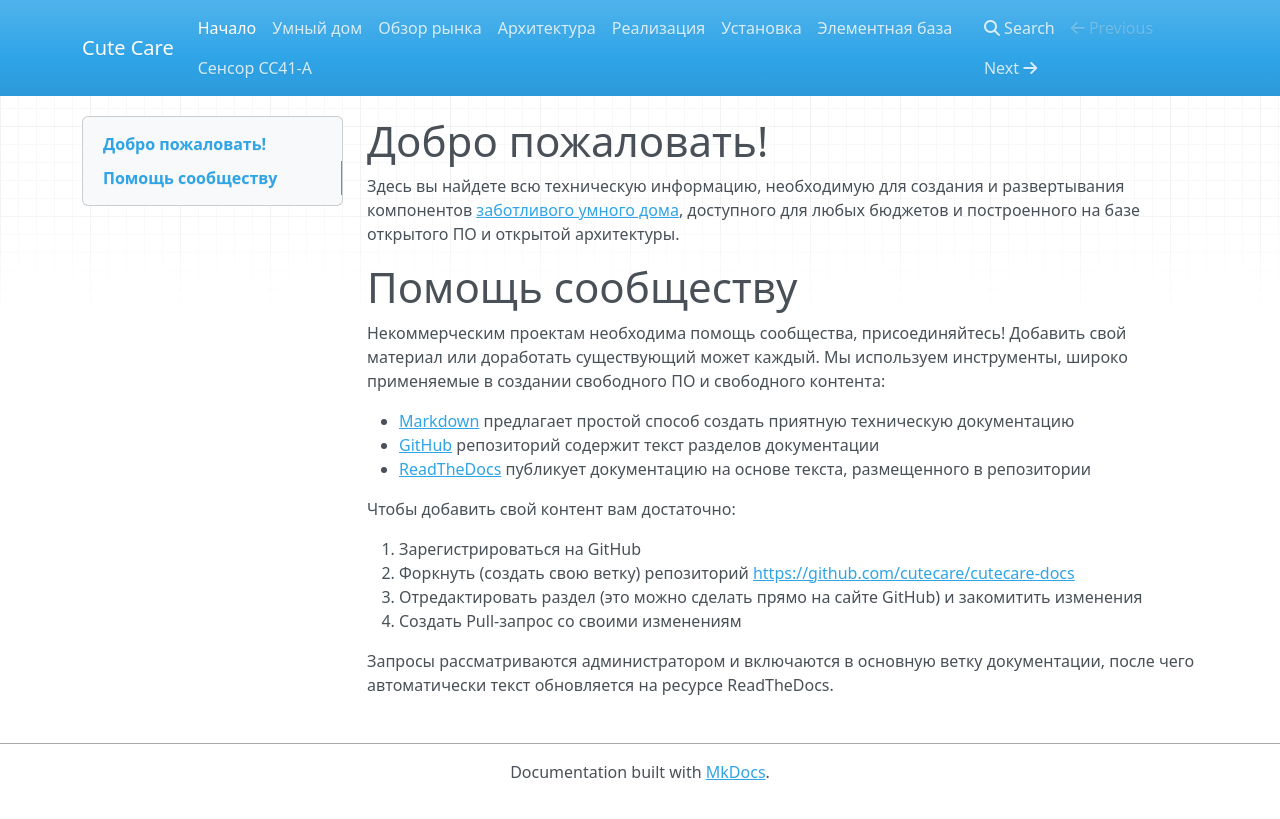
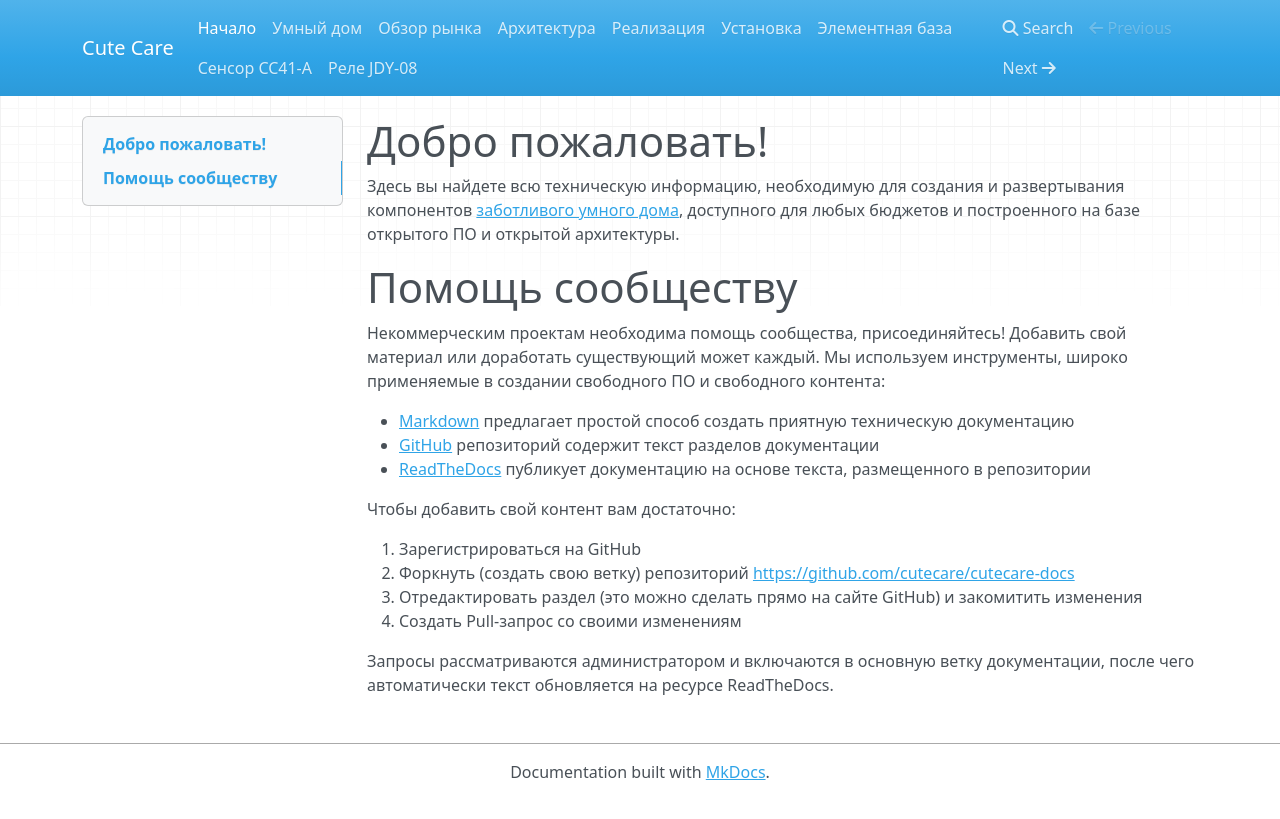
Before and after one commit to cutecare/cutecare-docs, an MkDocs documentation site: the page built from docs/index.md, in a window 1280 px wide. Shown: the top 819 px of the page. Built offline with MkDocs 1.6.1, drawn with Linux system fonts in a browser that asks for light colours; nearby versions of some CDN libraries; old or Windows-style settings are respelled for this version of MkDocs.

Commit message:
Update mkdocs.yml

```diff
--- a/mkdocs.yml
+++ b/mkdocs.yml
@@ -9,3 +9,4 @@ pages:
     - 'Установка': 'Установка.md'
     - 'Элементная база': 'Элементная база.md'
     - 'Сенсор CC41-A': 'Сенсор CC41A.md'
+    - 'Реле JDY-08': 'Реле JDY-08.md'
```
